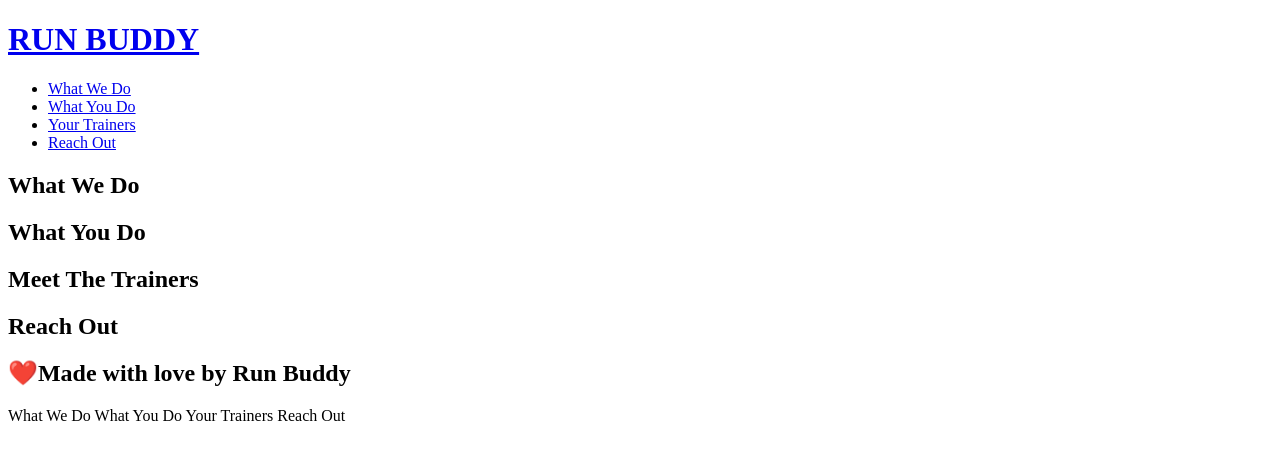
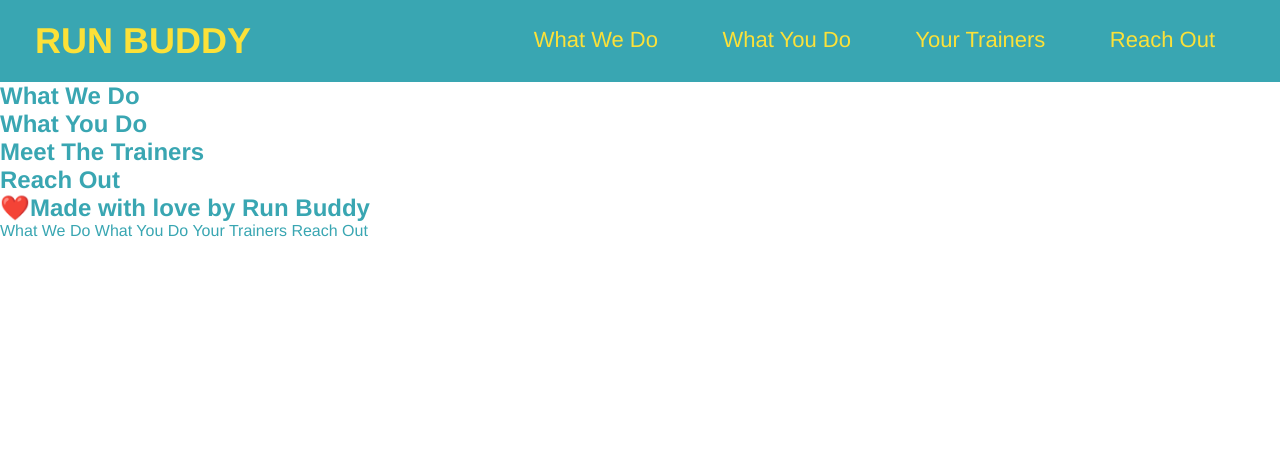
Before and after one commit to rudybacker/run-buddy, a plain HTML site: page index.html in a window 1280 px wide. Drawn offline with Linux system fonts and the light colour scheme.

Commit message:
header styling

```diff
--- /dev/null
+++ b/assets/css/style.css
@@ -0,0 +1,51 @@
+* {
+    margin: 0;
+    padding: 0;
+}
+
+body {
+    /* more on this crazy alphanumerical value in a minute! */
+    color: #39a6b2;
+    font-family: Helvetica, Arial, sans-serif;
+}
+
+/* apply styles to <header> */
+header {
+    padding: 20px 35px;
+    background-color: #39a6b2;
+}
+
+header h1 {
+    font-weight: bold;
+    font-size: 36px;
+    color: #fce138;
+    mardin: 0;
+}
+
+header a {
+    text-decoration: none;
+    color: #fce138
+}
+
+header nav {
+    float: right;
+    margin: 7px 0;
+}
+
+header nav ul li {
+    display: inline;
+}
+
+header nav ul li a {
+    margin: 0 30px;
+    font-weight: lighter;
+    font-size: 22px;
+}
+
+header h1 {
+    font-weight: bold;
+    font-size: 36px;
+    color: #fce138;
+    margin: 0;
+    display: inline;
+}
--- a/index.html
+++ b/index.html
@@ -3,6 +3,7 @@
  <head>
      <meta charset="UTF-8" />
      <title>RUN BUDDY</title>
+     <link rel="stylesheet" href="./assets/css/style.css" />
  </head>
  <body>
      <!-- navigation-->
```
